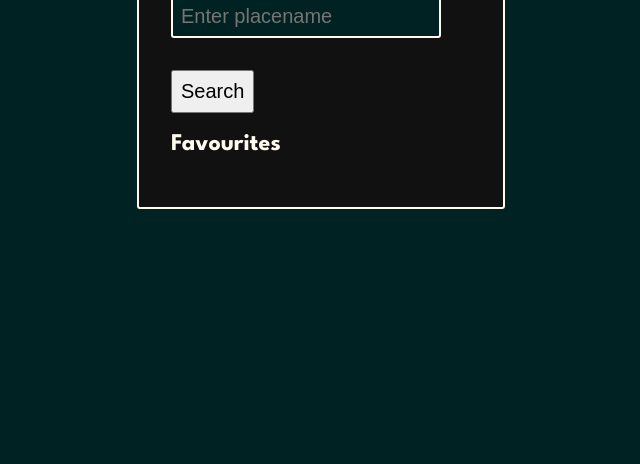
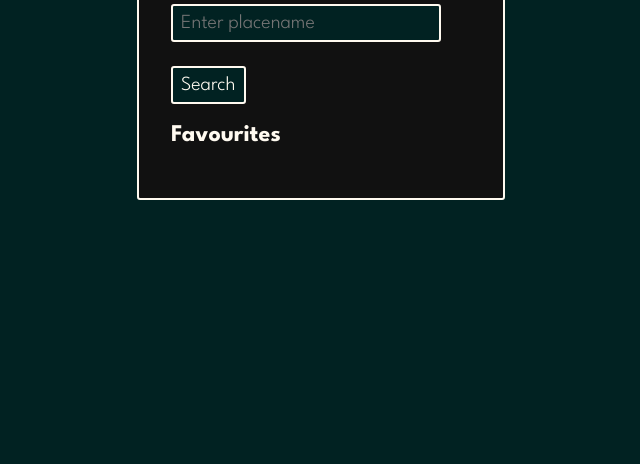
Before and after one commit to Nimira43/Tempestas, a plain HTML site: page index.html in a window 1280 px wide. Shown: the part 352-816 px from the top of the page, without its empty margins (319-959 px from the left). Drawn offline with Linux system fonts and the light colour scheme; a web font is replaced by a local one.

Commit message:
Styled button - made tweaks elsewhere.

```diff
--- a/style.css
+++ b/style.css
@@ -1,14 +1,5 @@
 @import url('https://fonts.googleapis.com/css2?family=Fredericka+the+Great&family=League+Spartan:wght@100..900&display=swap');
 
-body {
-  font-family: 'League Spartan', sans-serif;
-  display: flex;
-  justify-content: center;
-  align-items: center;
-  height: 100vh;
-  background-color: #012222;
-  color: #fffaf0;
-}
 :root {
   --primary: #012222;
   --light: #fffaf0;
@@ -26,34 +17,55 @@ body {
   --size-xxl: 1.25rem;
 }
 
+body {
+  font-family: 'League Spartan', sans-serif;
+  display: flex;
+  justify-content: center;
+  align-items: center;
+  height: 100vh;
+  background-color: var(--primary);
+  color: var(--light);
+}
 .weather-container {
-  background: #111;
+  background: var(--dark);
   padding: 2rem;
-  border-radius: 3px;
-  border: 2px solid #fffaf0;
+  border-radius: var(--size-3);
+  border: var(--size-2) solid var(--light);
   width: 300px;
 }
 
 .logo {
   margin-top: 0;
   font-family: 'Fredericka the Great', serif;
+  letter-spacing: var(--size-1);
+  font-weight: lighter;
 }
 
 .city-input {
   width: calc(100% - 50px);
-  padding: 0.5rem;
+  padding: var(--size-sm);
   margin-right: 1rem;
-  background-color: #012222;
-  color: #fffaf0;
-  border: 2px solid #fffaf0;;
-  border-radius: 3px;
-  font-size: 20px;
+  background-color: var(--primary);
+  color: var(--light);
+  border: var(--size-2) solid var(--light);
+  border-radius: var(--size-3);
+  font-family: inherit;
+  font-size: var(--size-xxl);
+  font-weight: 300;
   outline: none;
   cursor: pointer;
 }
 
 .btn {
-  margin-top: 2rem;
-  font-size: 20px;
-  padding: 0.5rem;
+  margin-top: 1.5rem;
+  padding: var(--size-sm);
+  background-color: var(--primary);
+  color: var(--light);
+  border: var(--size-2) solid var(--light);
+  border-radius: var(--size-3);
+  font-family: inherit;
+  font-size: var(--size-xxl);
+  font-weight: 300;
+  outline: none;
+
 }
```
